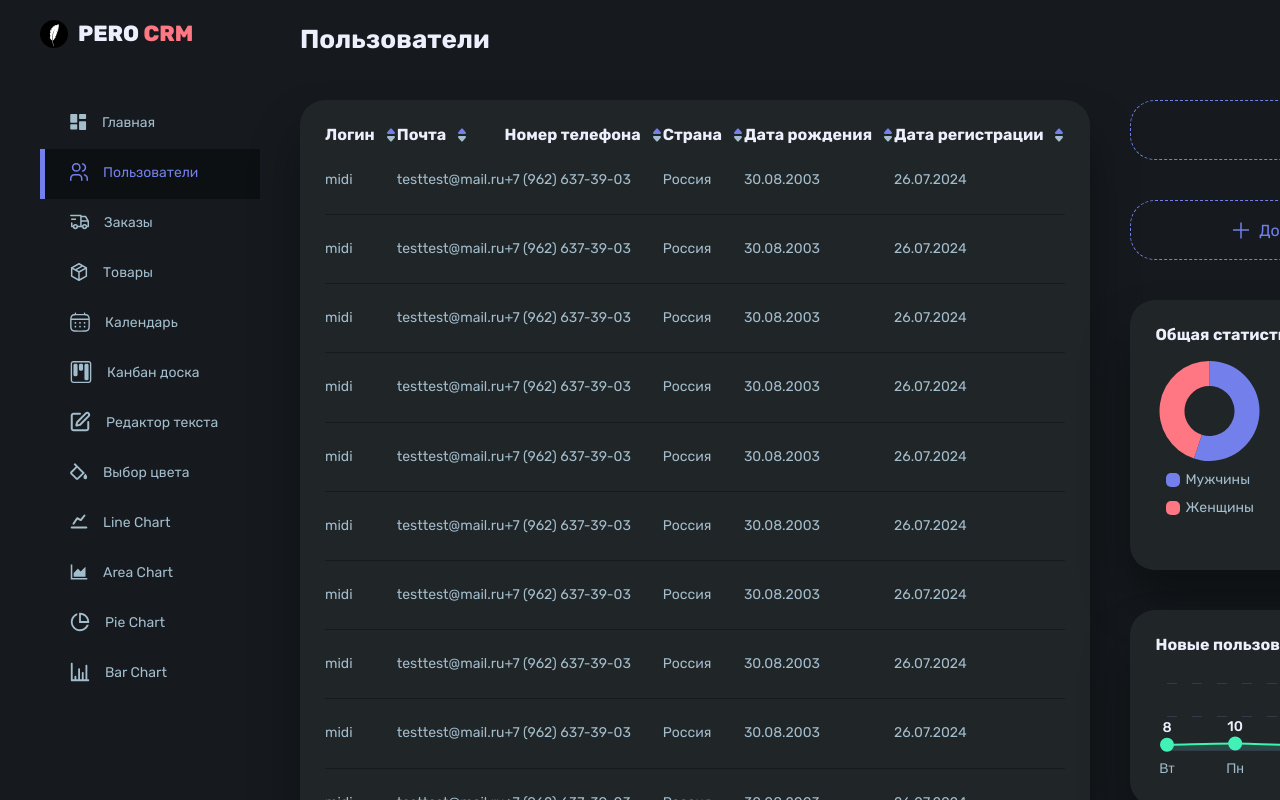
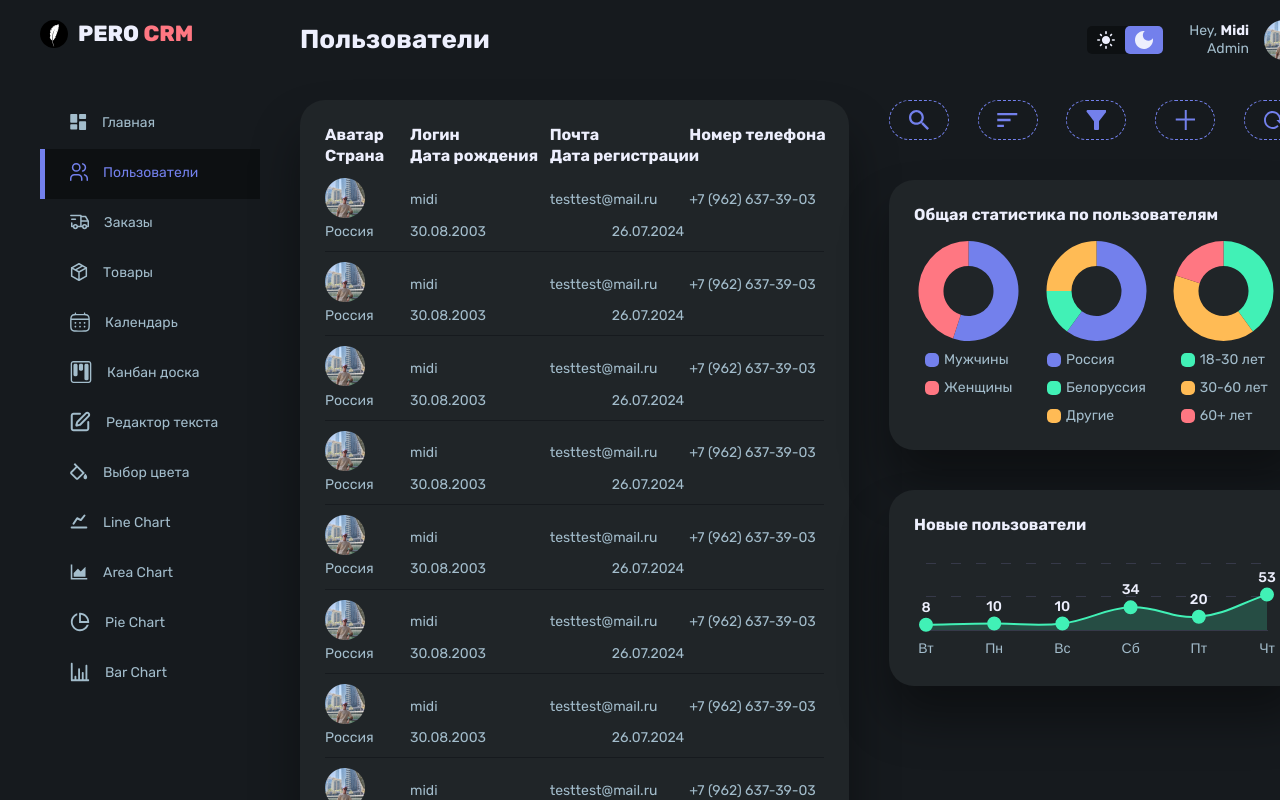
Before and after one commit to Mid1i/PERO-CRM, a Vue app: page /users in a window 1280 px wide. Built offline with nearby package versions, Linux system fonts and the light colour scheme.

Commit message:
changed user table

```diff
--- /dev/null
+++ b/src/components/UsersTable.vue
@@ -0,0 +1,119 @@
+<script setup lang="ts">
+	import { computed } from "vue";
+	import type { IUser } from "@/interfaces/IUser";
+	import { onFormatPhone } from "@/helpers/formatters";
+	import { USERS_TABLE_HEADERS } from "@/constants";
+
+
+	const props = defineProps<{
+		currentPage: number,
+		users: IUser[]
+	}>();
+
+
+	const getCurrentPageUsers = computed<IUser[]>(() => props.users.slice((props.currentPage - 1) * 10, props.currentPage * 10));
+</script>
+
+
+<template>
+	<section class="table">
+		<div class="table__row">
+			<h3
+				v-for="header in USERS_TABLE_HEADERS"
+				:key="header"
+				class="table__header"
+			>
+				{{ header }}
+			</h3>
+		</div>
+		<div
+			v-for="user in getCurrentPageUsers"
+			:key="user.id"
+			class="table__row"
+		>
+			<span class="table__cell">
+				<img
+					:alt="user.login"
+					:src="user.avatar"
+					class="table__avatar"
+				/>
+			</span>
+			<span class="table__cell">{{ user.login }}</span>
+			<span class="table__cell">{{ user.email }}</span>
+			<span class="table__cell">{{ onFormatPhone(user.phone) }}</span>
+			<span class="table__cell">{{ user.country }}</span>
+			<span class="table__cell">{{ user.dateOfBirth }}</span>
+			<span class="table__cell">{{ user.dateOfRegistration }}</span>
+		</div>
+	</section>
+</template>
+
+
+<style scoped lang="scss">
+	@import "@/assets/styles/variables.scss";
+	@import "@/assets/styles/mixins.scss";
+
+
+	.table {
+		display: flex;
+		flex-direction: column;
+
+		&__row {
+			align-items: center;
+			display: grid;
+			grid-template-columns: 80px repeat(auto-fit, minmax(100px, 1fr));
+			column-gap: 5px;
+
+			border-bottom: 1px solid $--background-primary;
+			color: $--text-secondary;
+			font-weight: 400;
+
+			&:not(:first-child) {
+				cursor: pointer;
+				padding: 10px 0px;
+			}
+
+			&:first-child,
+			&:last-child {
+				border-bottom: 1px solid transparent;
+			}
+		}
+
+		&__header {
+			@include h3;
+			text-align: left;
+			white-space: nowrap;
+
+			&:last-child {
+				text-align: right;
+			}
+		}
+
+		&__cell {
+			@include text;
+			color: currentColor;
+			font-weight: inherit;
+			text-align: left;
+
+			text-overflow: ellipsis;
+			overflow: hidden;
+
+			&:last-child {
+				text-align: right;
+			}
+		}
+
+		&__avatar {
+			height: 40px;
+			width: 40px;
+		}
+	}
+
+
+	@media(hover: hover) {
+		.table__row:hover {
+			color: $--text-primary;
+			font-weight: 500;
+		}
+	}
+</style>
--- a/src/components/UsersTableHeader.vue
+++ /dev/null
@@ -1,39 +0,0 @@
-<script setup lang="ts">
-	defineProps<{
-		title: string
-	}>();
-</script>
-
-
-<template>
-	<th class="header">
-		<h3 class="header__title">
-			{{ title }}
-			<svg class="header__icon" fill="none" height="14" viewBox="0 0 12 14" width="12">
-				<path d="M5.24407 0.872872C5.64284 0.41241 6.35716 0.41241 6.75593 0.872872L9.76318 4.34535C10.3241 4.99299 9.864 6 9.00725 6L2.99275 6C2.136 6 1.67594 4.99299 2.23682 4.34535L5.24407 0.872872Z" fill="#7380EC"/>
-				<path d="M6.75593 13.1271C6.35716 13.5876 5.64284 13.5876 5.24407 13.1271L2.23682 9.65465C1.67594 9.00701 2.136 8 2.99275 8H9.00725C9.864 8 10.3241 9.00701 9.76318 9.65465L6.75593 13.1271Z" fill="currentColor"/>
-			</svg>
-		</h3>
-	</th>
-</template>
-
-
-<style scoped lang="scss">
-	@import "@/assets/styles/variables.scss";
-	@import "@/assets/styles/mixins.scss";
-
-	.header__title {
-		align-items: center;
-		display: flex;
-		justify-content: flex-start;
-		gap: 10px;
-
-		@include h3;
-	}
-
-	.header__icon {
-		color: $--text-secondary;
-		cursor: pointer;
-		flex: 0 0 auto;
-	}
-</style>
--- a/src/components/UsersTableItem.vue
+++ /dev/null
@@ -1,46 +0,0 @@
-<script setup lang="ts">
-	import type { IUser } from "@/interfaces/IUser";
-	import { onFormatPhone } from "@/helpers/formatters";
-
-
-	defineProps<IUser>();
-</script>
-
-
-<template>
-	<tr class="item">
-		<td class="item__cell">{{ login }}</td>
-		<td class="item__cell">{{ email }}</td>
-		<td class="item__cell">{{ onFormatPhone(phone) }}</td>
-		<td class="item__cell">{{ country }}</td>
-		<td class="item__cell">{{ dateOfBirth }}</td>
-		<td class="item__cell">{{ dateOfRegistration }}</td>
-	</tr>
-</template>
-
-
-<style scoped lang="scss">
-	@import "@/assets/styles/variables.scss";
-	@import "@/assets/styles/mixins.scss";
-
-	.item {
-		border-bottom: 1px solid $--background-primary;
-
-		&:last-child {
-			border-bottom: 1px solid transparent;
-		}
-
-		&__cell {
-			@include text;
-			color: $--text-secondary;
-			padding: 25px 0px;
-		}
-	}
-
-
-	@media(hover: hover) {
-		.item:hover .item__cell {
-			color: $--text-primary;
-		}
-	}
-</style>
--- a/src/constants.ts
+++ b/src/constants.ts
@@ -135,9 +135,11 @@ export const USERS_COLORS: IChartColors = {
 	pointBackgroundColor: "#41F1B6"
 }
 
-export const USERS_TABLE_HEADERS = ["Логин", "Почта", "Номер телефона", "Страна", "Дата рождения", "Дата регистрации"];
+export const USERS_TABLE_HEADERS = ["Аватар", "Логин", "Почта", "Номер телефона", "Страна", "Дата рождения", "Дата регистрации"];
 
 export const USER: IUser = {
+	id: 1,
+	avatar: "/src/assets/images/avatar.png",
 	login: "midi",
 	email: "testtest@mail.ru",
 	phone: 79626373903,
@@ -146,4 +148,4 @@ export const USER: IUser = {
 	dateOfRegistration: "26.07.2024"
 };
 
-export const USERS: IUser[] = new Array(100).fill(USER);
+export const USERS: IUser[] = new Array(45).fill(USER);
--- a/src/interfaces/IUser.ts
+++ b/src/interfaces/IUser.ts
@@ -1,4 +1,6 @@
 export interface IUser {
+	id: number,
+	avatar: string,
 	login: string,
 	email: string,
 	phone: number,
--- a/src/views/Users.vue
+++ b/src/views/Users.vue
@@ -2,8 +2,7 @@
 	import { Ref, inject, ref, computed } from "vue";
 	import type { TypeThemes } from "@/types/TypeThemes";
 	import UsersDoughnutChart from "@/components/UsersDoughnutChart.vue";
-	import UsersTableHeader from "@/components/UsersTableHeader.vue";
-	import UsersTableItem from "@/components/UsersTableItem.vue";
+	import UsersTable from "@/components/UsersTable.vue";
 	import Pagination from "@/components/Pagination.vue";
 	import WeekChart from "@/components/WeekChart.vue";
 	import { getLabelsForChart } from "@/helpers/charts";
@@ -12,7 +11,6 @@
 	import {
 		USERS,
 		USERS_COLORS,
-		USERS_TABLE_HEADERS,
 		WEEK_USERS,
 	} from "@/constants";
 
@@ -32,20 +30,10 @@
   <main class="content">
 		<div class="content__left">
 			<div class="content__left-wrapper">
-				<table class="content__left-table">
-					<tr class="content__left-row">
-						<UsersTableHeader
-							v-for="header in USERS_TABLE_HEADERS"
-							:title="header"
-							:key="header"
+				<UsersTable
+					:current-page="currentPage"
+					:users="USERS"
 				/>
-					</tr>
-					<UsersTableItem
-						v-for="user in USERS.slice((currentPage - 1) * 10, currentPage * 10)"
-						:key="user.email"
-						:="user"
-					/>
-				</table>
 			</div>
 			<footer class="content__left-footer">
 				<Pagination
@@ -57,18 +45,33 @@
 			</footer>
 		</div>
 		<aside class="content__right">
+			<div class="content__right-row">
 				<button class="content__right-button">
-				<svg class="content__right-icon" fill="none" height="17" viewBox="0 0 16 17" width="16">
-					<path class="fill" d="M0.212758 2.11C2.24378 4.7 5.99412 9.5 5.99412 9.5V15.5C5.99412 16.05 6.44657 16.5 6.99957 16.5H9.01048C9.56348 16.5 10.0159 16.05 10.0159 15.5V9.5C10.0159 9.5 13.7562 4.7 15.7872 2.11C16.3 1.45 15.8275 0.5 14.9929 0.5H1.00707C0.17254 0.5 -0.300024 1.45 0.212758 2.11Z" fill="currentColor"/>
+					<svg fill="none" height="20" viewBox="0 0 20 20" width="20">
+						<path class="fill" d="M14.2939 12.5786H13.3905L13.0703 12.2699C14.191 10.9663 14.8656 9.27387 14.8656 7.43282C14.8656 3.32762 11.538 0 7.43282 0C3.32762 0 0 3.32762 0 7.43282C0 11.538 3.32762 14.8656 7.43282 14.8656C9.27387 14.8656 10.9663 14.191 12.2699 13.0703L12.5786 13.3905V14.2939L18.2962 20L20 18.2962L14.2939 12.5786ZM7.43282 12.5786C4.58548 12.5786 2.28702 10.2802 2.28702 7.43282C2.28702 4.58548 4.58548 2.28702 7.43282 2.28702C10.2802 2.28702 12.5786 4.58548 12.5786 7.43282C12.5786 10.2802 10.2802 12.5786 7.43282 12.5786Z"/>
 					</svg>
-				Фильтры
 				</button>
 				<button class="content__right-button">
-				<svg class="content__right-icon" fill="none" height="17" viewBox="0 0 16 17" width="16">
-					<path class="stroke" d="M8 0.5V8.06787M8 8.06787V16.5M8 8.06787H0M8 8.06787H16" stroke="currentColor" stroke-width="1.5"/>
+					<svg fill="none" height="14" viewBox="0 0 21 14" width="21">
+						<path class="fill" d="M0.25 14H6.91667V11.6667H0.25V14ZM0.25 0V2.33333H20.25V0H0.25ZM0.25 8.16667H13.5833V5.83333H0.25V8.16667Z"/>
 					</svg>
-				Добавить пользователя
 				</button>
+				<button class="content__right-button">
+					<svg fill="none" height="20" viewBox="0 0 20 20" width="20">
+						<path class="fill" d="M0.765947 2.0125C3.30472 5.25 7.99265 11.25 7.99265 11.25V18.75C7.99265 19.4375 8.55822 20 9.24947 20H11.7631C12.4544 20 13.0199 19.4375 13.0199 18.75V11.25C13.0199 11.25 17.6953 5.25 20.2341 2.0125C20.875 1.1875 20.2843 0 19.2412 0H1.75883C0.715675 0 0.12497 1.1875 0.765947 2.0125Z"/>
+					</svg>
+				</button>
+				<button class="content__right-button">
+					<svg fill="none" height="20" viewBox="0 0 20 20" width="20">
+						<path class="stroke" d="M10.75 0V9.45984M10.75 9.45984V20M10.75 9.45984H0.75M10.75 9.45984H20.75" stroke-width="2"/>
+					</svg>
+				</button>
+				<button class="content__right-button">
+					<svg fill="none" height="18" viewBox="0 0 20 18" width="20">
+						<path class="fill" d="M0 9C0 11.3869 0.903059 13.6761 2.51051 15.364C4.11797 17.0518 6.29814 18 8.57143 18C10.8476 18 13.0286 17.06 14.6667 15.4L13.2381 13.9C12.6385 14.5667 11.915 15.0971 11.1122 15.4583C10.3095 15.8196 9.44475 16.0039 8.57143 16C2.62857 16 -0.342857 8.46 3.85714 4.05C8.05714 -0.36 15.2381 2.77 15.2381 9H12.381L16.1905 13H16.2857L20 9H17.1429C17.1429 6.61305 16.2398 4.32387 14.6323 2.63604C13.0249 0.948211 10.8447 0 8.57143 0C6.29814 0 4.11797 0.948211 2.51051 2.63604C0.903059 4.32387 0 6.61305 0 9Z"/>
+					</svg>
+				</button>
+			</div>
 			<div class="content__right-charts">
 				<h3 class="content__right-title">Общая статистика по пользователям</h3>
 				<div class="content__right-row">
@@ -118,11 +121,6 @@
 				width: 100%;
 			}
 
-			&-table {
-				border-collapse: collapse;
-				width: 100%;
-			}
-
 			&-footer {
 				border-top: 1px solid $--background-primary;
 
@@ -146,19 +144,15 @@
 			gap: 40px;
 
 			&-button {
+				border: 1px dashed $--blue;
 				border-radius: 25px;
-				border: 1px dashed $--blue;
 
 				align-items: center;
 				display: flex;
 				justify-content: center;
-				gap: 10px;
 
-				font-size: 16px;
-				color: $--blue;
-
-				height: 60px;
-				width: 100%;
+				height: 40px;
+				width: 60px;
 
 				& .fill {
 					fill: $--blue;
@@ -190,7 +184,6 @@
 	@media(hover: hover) {
 		.content__right-button:hover {
 			background: $--blue;
-			color: $--white;
 
 			& .fill {
 					fill: $--white;
```
Lines whose indentation alone changed are shown as unchanged.
